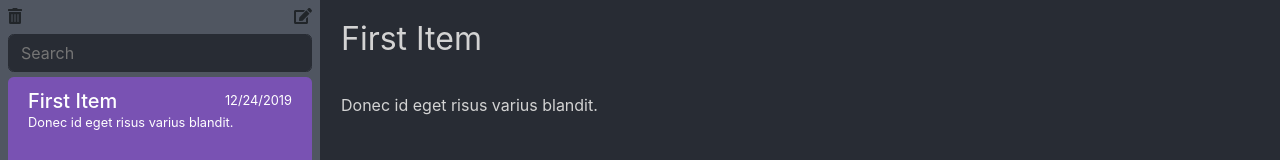
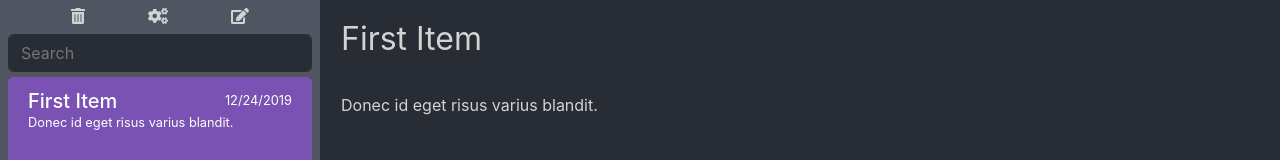
Before and after one commit to neallseth/notr, a React (Create React App) app: page / in a window 1280 px wide. Shown: the top 160 px of the page. Built offline with nearby package versions, Linux system fonts and the light colour scheme.

Commit message:
adding icon glow, basic delete fn

```diff
--- a/src/App.js
+++ b/src/App.js
@@ -37,23 +37,18 @@ class App extends React.Component {
     ]
   };
 
-  setInitialActiveID() {
-    if (this.state.notes.length > 0) {
-      this.setState(prevState => {
-        return { activeID: prevState.notes[0].id };
-      });
-    }
-  }
 
   handleItemClick(newActiveID) {
     this.setState({ activeID: newActiveID });
   }
 
-  getActiveItem() {
-    const [item] = this.state.notes.filter(
-      item => item.id == this.state.activeID
-    );
-    return item;
+  handleItemDelete() {
+    this.setState(prevState => {
+      console.log("deleting: ", prevState.activeID);
+      const filtered = prevState.notes.filter(item => item.id !== prevState.activeID)
+      return { notes: filtered };
+    })
+    this.setFirstItemActive();
   }
 
   handleNoteEdit(newItem) {
@@ -67,11 +62,23 @@ class App extends React.Component {
     });
   }
 
+  setFirstItemActive() {
+    if (this.state.notes.length > 0) {
+      this.setState(prevState => {
+        return { activeID: prevState.notes[0].id};
+      });
+    }
+  }
+
   componentDidMount() {
-    this.setInitialActiveID();
+    this.setFirstItemActive();
   }
 
   render() {
+    const [item] = this.state.notes.filter(
+      item => item.id == this.state.activeID
+    );
+
     return (
       <div className="App">
         <div className="container-fluid px-0">
@@ -80,12 +87,13 @@ class App extends React.Component {
               <NoteList
                 items={this.state.notes}
                 onItemClick={this.handleItemClick.bind(this)}
+                onItemDelete={this.handleItemDelete.bind(this)}
                 activeID={this.state.activeID}
               ></NoteList>
             </div>
             <div className="col-lg-9 col-md-8 col-sm-7 col-xs-6">
               <EditingPanel
-                item={this.getActiveItem()}
+                item={item}
                 onNoteEdit={this.handleNoteEdit.bind(this)}
               ></EditingPanel>
             </div>
--- a/src/components/NoteList.js
+++ b/src/components/NoteList.js
@@ -2,18 +2,15 @@ import React from "react";
 import styles from "../css/NoteList.module.css";
 import NoteListItem from "./NoteListItem";
 import { FontAwesomeIcon } from "@fortawesome/react-fontawesome";
-import { faEdit, faTrashAlt } from "@fortawesome/free-solid-svg-icons";
+import { faEdit, faTrashAlt, faCogs } from "@fortawesome/free-solid-svg-icons";
 
 function NoteList(props) {
   return (
     <div className={styles.listContainer}>
       <div className={styles.optionBtnGroup}>
-        {/* <button className={styles.optionBtn}>Hello</button>
-        <button className={styles.optionBtn}>Its me</button>
-        <button className={styles.optionBtn}>Hola</button> */}
-        <FontAwesomeIcon icon={faTrashAlt} />
-
-        <FontAwesomeIcon icon={faEdit} />
+        <FontAwesomeIcon icon={faTrashAlt} className={styles.deleteBtn} onClick={props.onItemDelete}/>
+        <FontAwesomeIcon icon={faCogs} className={styles.optionBtns}/>
+        <FontAwesomeIcon icon={faEdit} className={styles.optionBtns}/>
       </div>
       <div className={styles.searchContainer}>
         <input className={styles.search} placeholder="Search"></input>
--- a/src/css/NoteList.module.css
+++ b/src/css/NoteList.module.css
@@ -67,14 +67,19 @@
 .optionBtnGroup {
   display: flex;
   margin-bottom: 10px;
-  justify-content: space-between;
+  justify-content: space-evenly;
 }
 
-.optionBtn {
-  width: 32%;
-  border-radius: var(--borderRadius);
-  border: none;
-  background-color: var(--themePrimary);
-  color: lightgray;
-  outline: none;
+svg{
+  color: lightgrey;
+  cursor: pointer;
 }
+
+.deleteBtn:hover{
+filter: drop-shadow(0 0 5px #b01617);
+}
+
+.optionBtns:hover{
+  filter: drop-shadow(0 0 5px #5416b0);
+
+}
```
